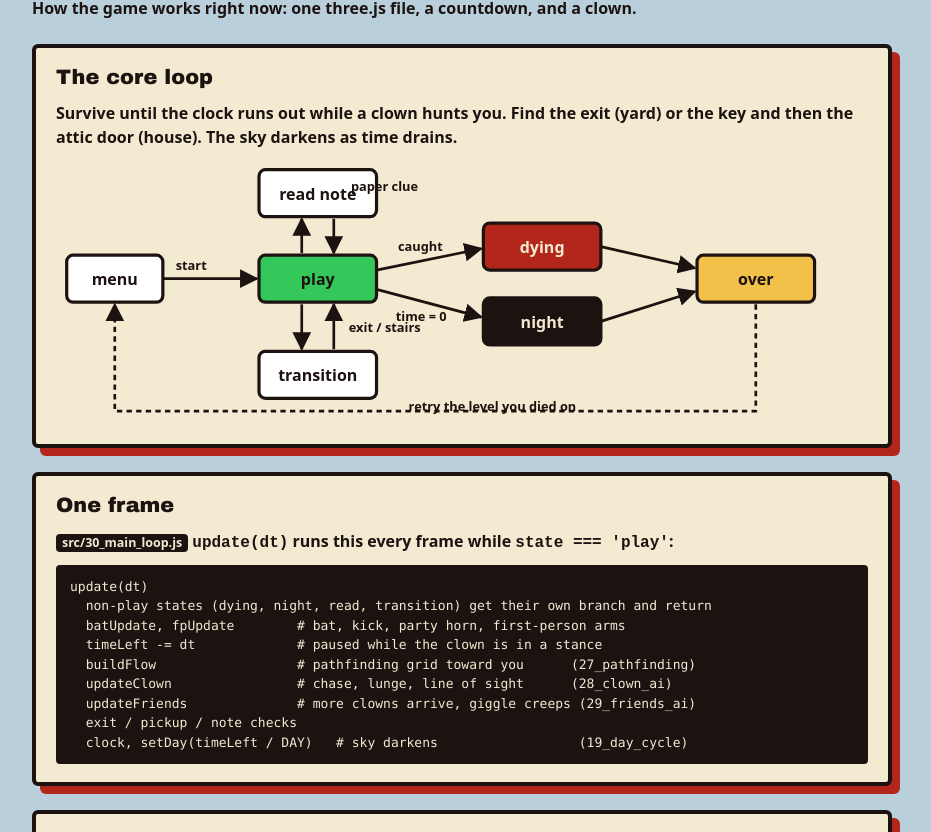
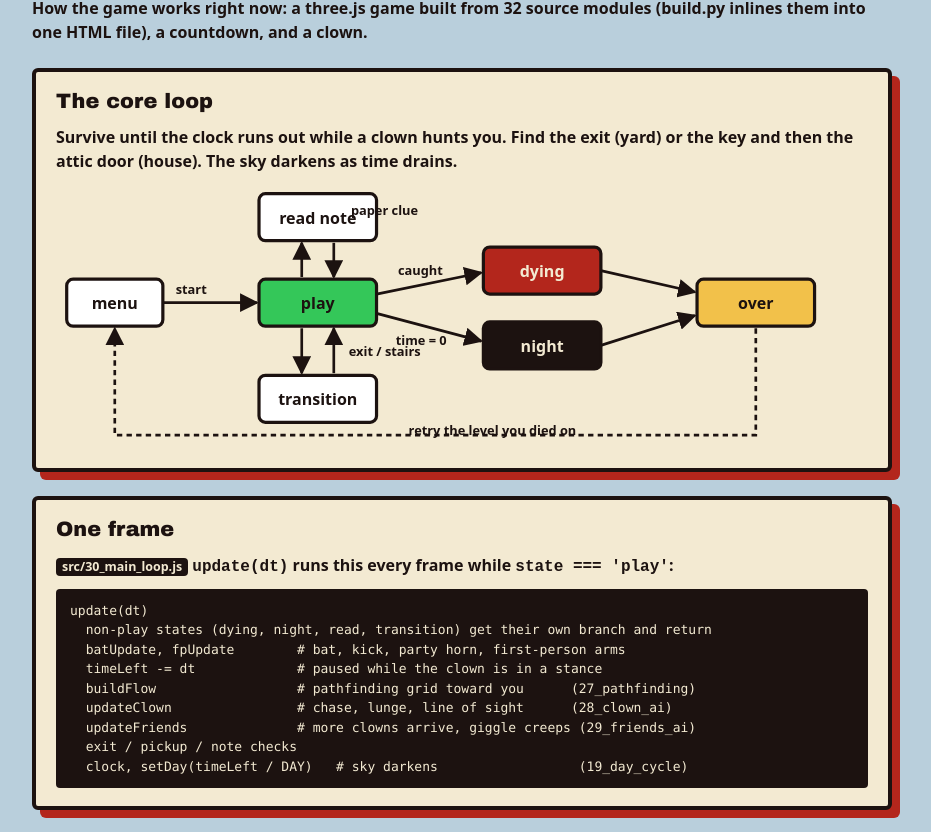
Before and after one commit to zevaverbach/averba.ch, a plain HTML site: page 64b4db19/index.html in a window 1280 px wide. Shown: the part 79-911 px from the top of the page, without its empty margins (178-1109 px from the left). Drawn offline with Linux system fonts and the light colour scheme.

Commit message:
Clarify: modular source, single-file build output
Co-Authored-By: Claude Sonnet 5.5 <noreply@anthropic.com>

```diff
--- a/64b4db19/index.html
+++ b/64b4db19/index.html
@@ -33,7 +33,7 @@ svg{width:100%;height:auto;display:block}
 <main>
   <header>
     <h1>In Broad <em>Daylight</em></h1>
-    <p class="sub">How the game works right now: one three.js file, a countdown, and a clown.</p>
+    <p class="sub">How the game works right now: a three.js game built from 32 source modules (build.py inlines them into one HTML file), a countdown, and a clown.</p>
   </header>
 
   <section class="card">
```
